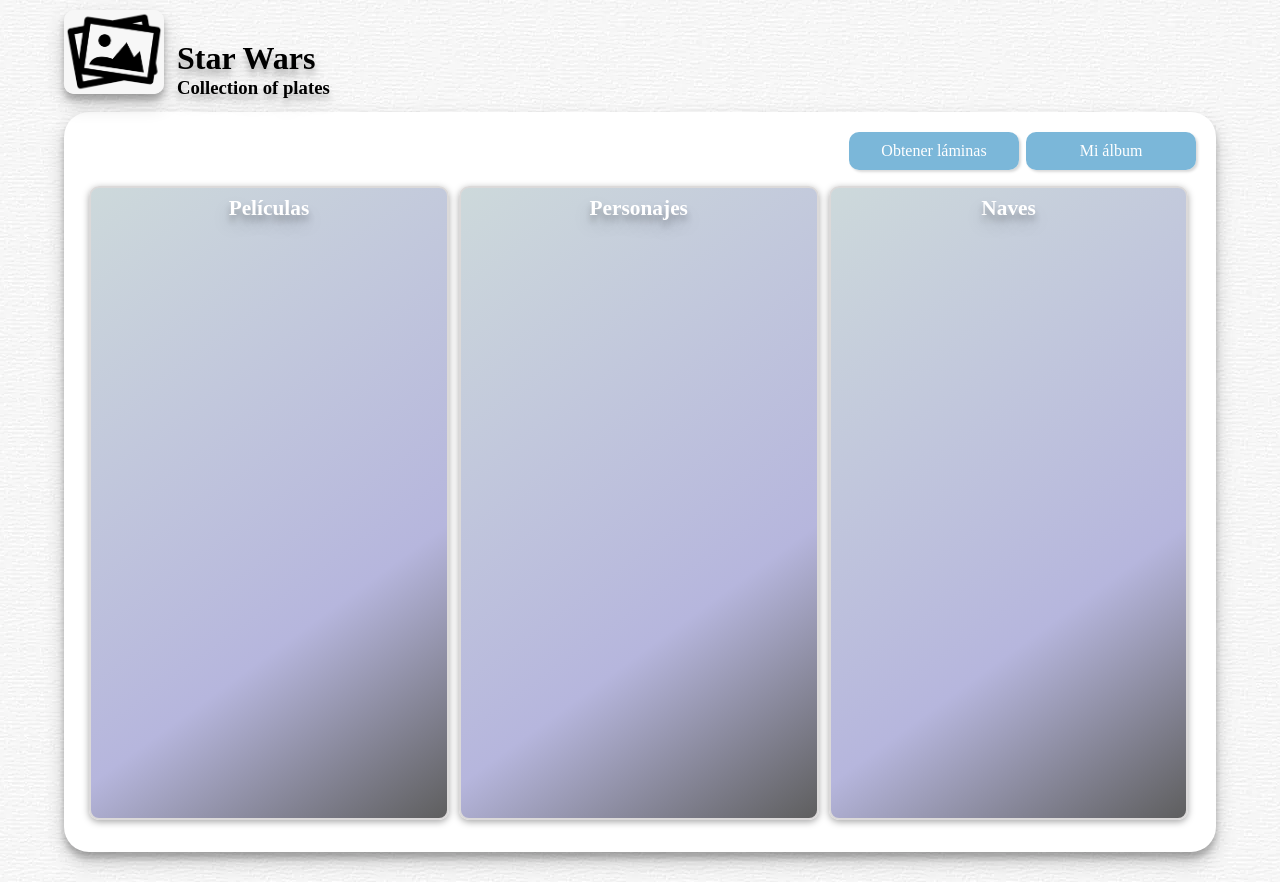
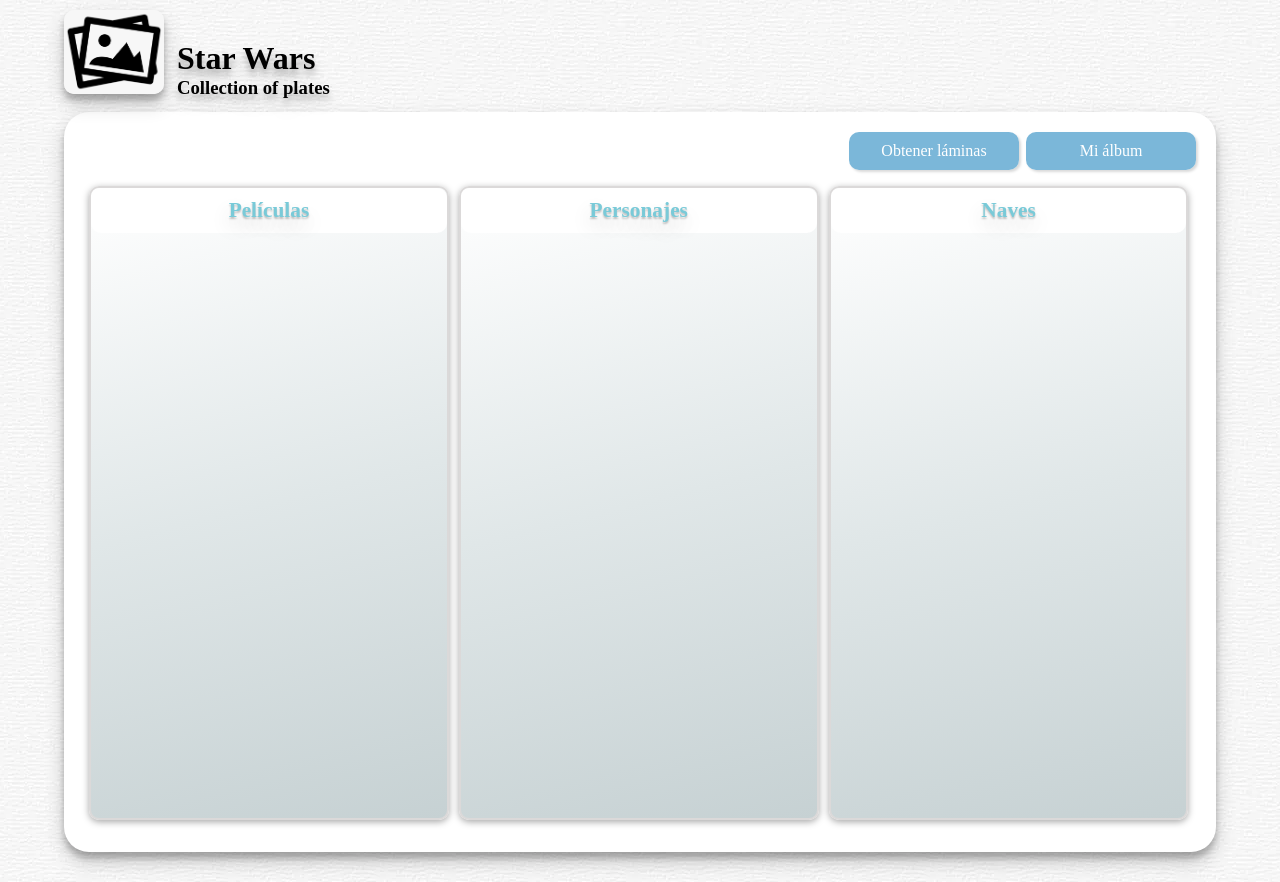
Before and after one commit to juanse-morales/star-wars, an Angular app: page / in a window 1280 px wide. Built offline with nearby package versions, Linux system fonts and the light colour scheme.

Commit message:
REFACTOR: Modify design section title

```diff
--- a/src/app/seccion-album/seccion-album.component.css
+++ b/src/app/seccion-album/seccion-album.component.css
@@ -6,14 +6,20 @@
   border: 2pt solid rgb(219, 217, 217);
   border-radius: 10px;
   box-shadow: rgba(0, 0, 0, 0.35) 0px 2px 7px;
-  background: linear-gradient(324deg, rgba(94,94,94,1) 0%, rgba(182,182,221,1) 33%, rgba(205,217,219,1) 100%);
+  background: linear-gradient(346deg, rgba(198,209,211,1) 0%, rgba(224,231,232,1) 50%, rgba(255,255,255,1) 100%);
 }
 
 .title-seccion {
   font-size: 16pt;
   font-weight: bold;
-  color: white;
-  text-shadow: rgba(0, 0, 0, 0.19) 0px 10px 20px, rgba(0, 0, 0, 0.23) 0px 6px 6px;
+  color: #79cad8;
+  text-shadow: rgba(0, 0, 0, 0.19) 0px 10px 20px, rgba(0, 0, 0, 0.23) 0px 2px 2px;
   text-align: center;
-  padding-top: 8px;
+
 }
+
+#title-seccion-container {
+  padding: 10px;
+  border-radius: 10px;
+  background: white;
+}
--- a/src/app/seccion-album/seccion-album.component.html
+++ b/src/app/seccion-album/seccion-album.component.html
@@ -1,3 +1,5 @@
 <div id="seccion-album-container">
-  <p class="title-seccion">{{title}}</p>
+  <div id="title-seccion-container">
+    <p class="title-seccion">{{title}}</p>
+  </div>
 </div>
```
